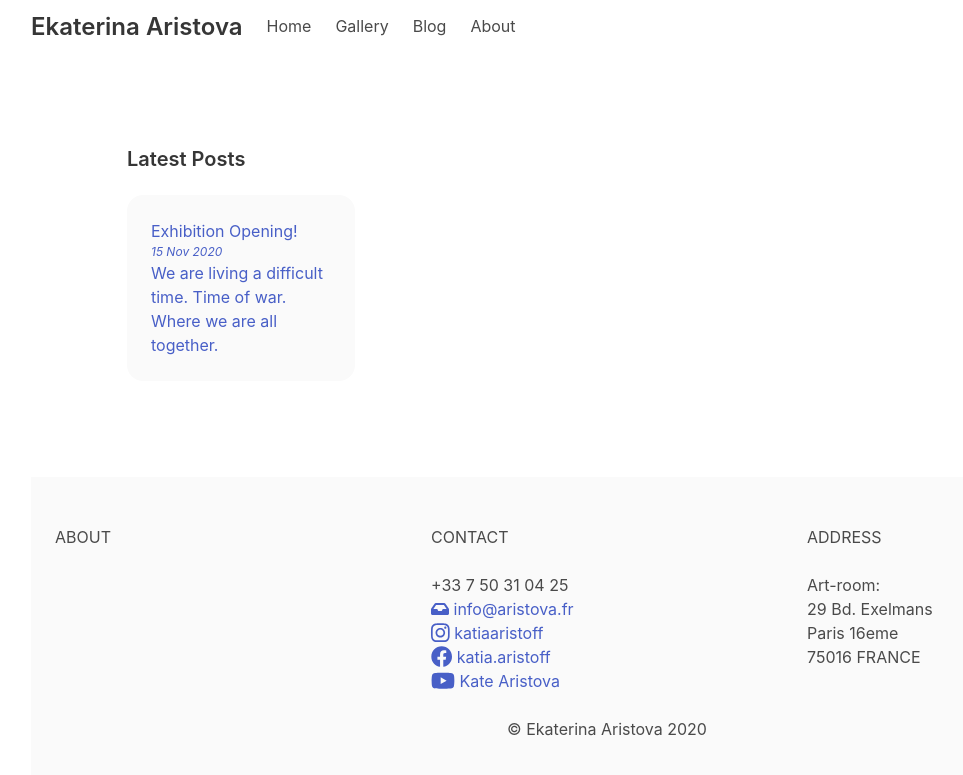
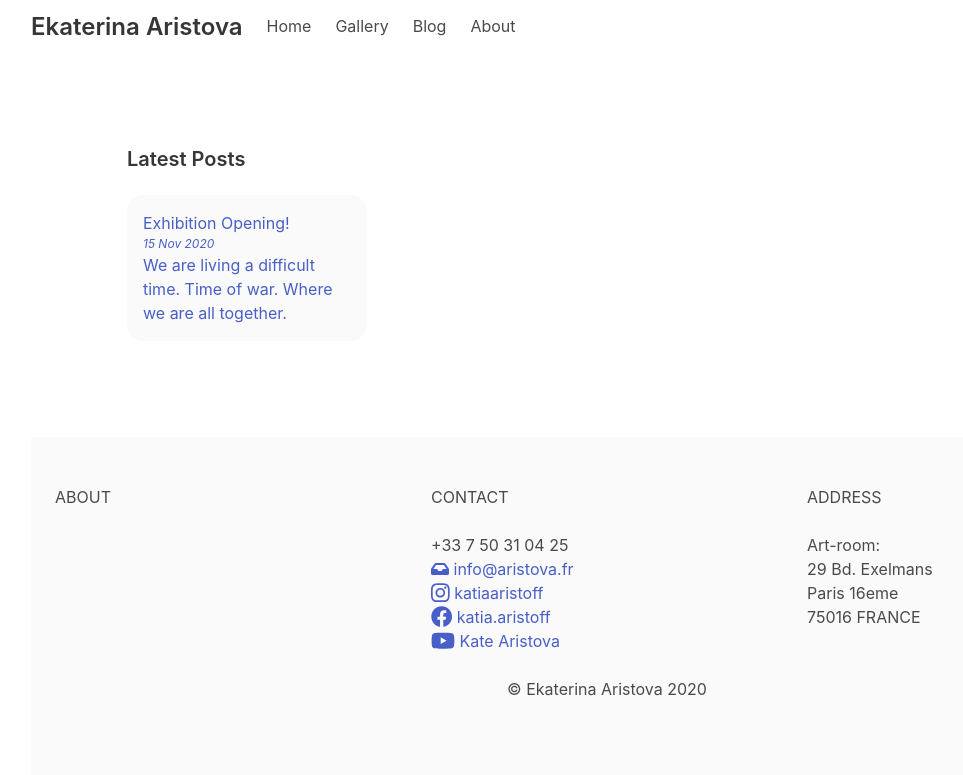
Before and after one commit to earistova/jekyll, a Jekyll site: the page built from blog.html, in a window 1280 px wide. Shown: the top 775 px of the page, without its empty margins (33-996 px from the left). Built offline with Jekyll 4.4.1, drawn with Linux system fonts in a browser that asks for light colours; nearby versions of some CDN libraries.

Commit message:
reduce margins

```diff
--- a/_sass/main.scss
+++ b/_sass/main.scss
@@ -6,11 +6,11 @@
 .grid {
   display: grid;
   grid-template-columns: repeat(auto-fill, minmax(200px, 1fr));
-  grid-gap: 1rem;
+  grid-row-gap: 1rem;
 }
 .grid > div {
   background: #fafafa;
-  padding: 1.5rem;
+  padding: 1rem;
   border-radius: 1rem;
 }
 
--- a/docs/assets/css/styles.css
+++ b/docs/assets/css/styles.css
@@ -1,8 +1,8 @@
 .current { color: green; }
 
-.grid { display: grid; grid-template-columns: repeat(auto-fill, minmax(200px, 1fr)); grid-gap: 1rem; }
+.grid { display: grid; grid-template-columns: repeat(auto-fill, minmax(200px, 1fr)); grid-row-gap: 1rem; }
 
-.grid > div { background: #fafafa; padding: 1.5rem; border-radius: 1rem; }
+.grid > div { background: #fafafa; padding: 1rem; border-radius: 1rem; }
 
 .section { align-content: center; }
 
--- a/docs/gallery.html
+++ b/docs/gallery.html
@@ -64,7 +64,7 @@
   </div>
 </nav>
       <div class="section">
-        <div class="section">
+        <!-- <div class="section"> -->
   <h1 class="title is-5">Latest paintings</h1>
 
   <div class="grid">
@@ -113,7 +113,7 @@
 
 
   </div>
-</div>
+<!-- </div> -->
       </div>
       <footer class="footer">
   <div class="columns">
--- a/gallery.html
+++ b/gallery.html
@@ -2,7 +2,7 @@
 layout: default
 title: Gallery
 ---
-<div class="section">
+<!-- <div class="section"> -->
   <h1 class="title is-5">Latest paintings</h1>
 
   <div class="grid">
@@ -23,4 +23,4 @@ title: Gallery
 
     {% endfor %}
   </div>
-</div>
+<!-- </div> -->
```
Also changed, not shown: 1 other file.
